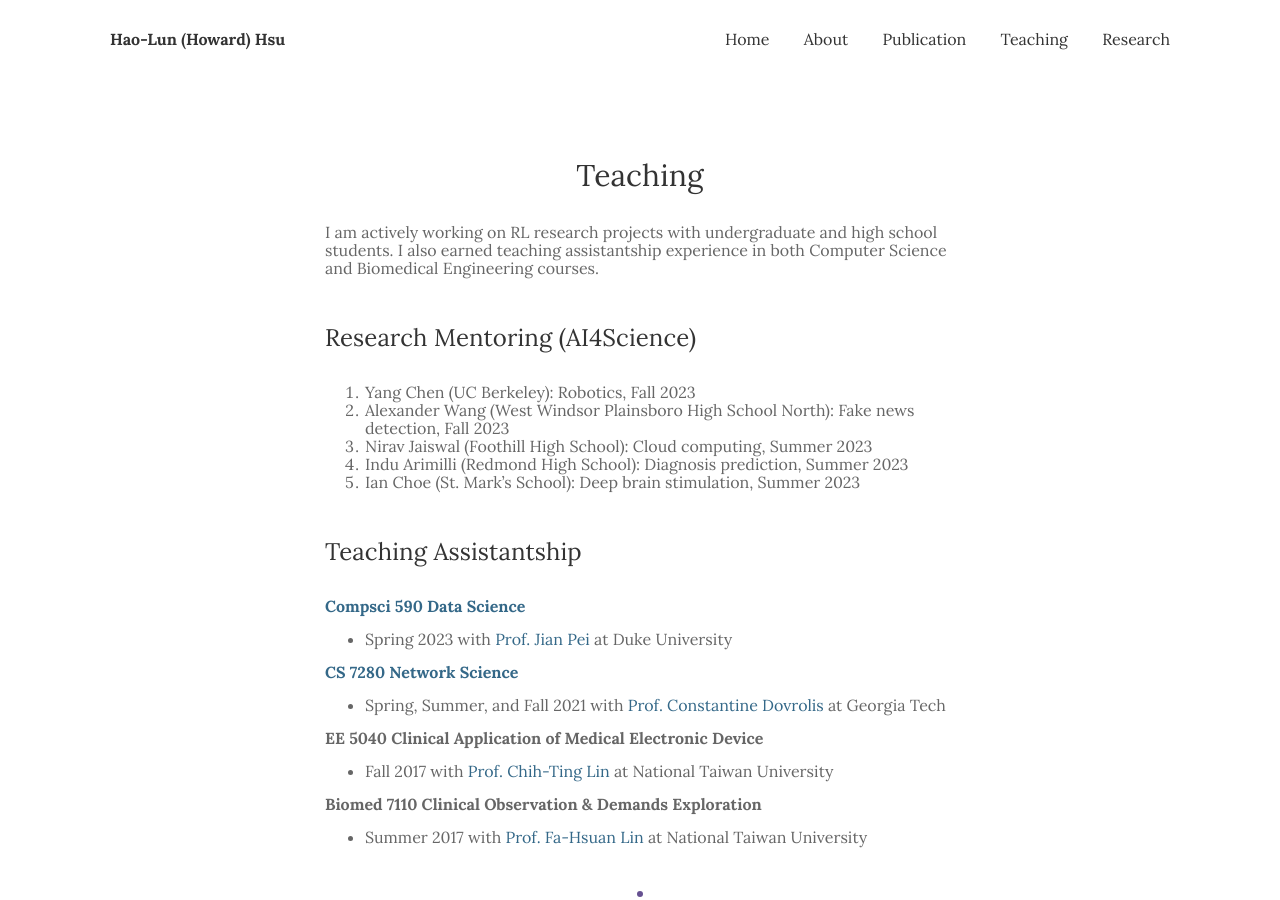
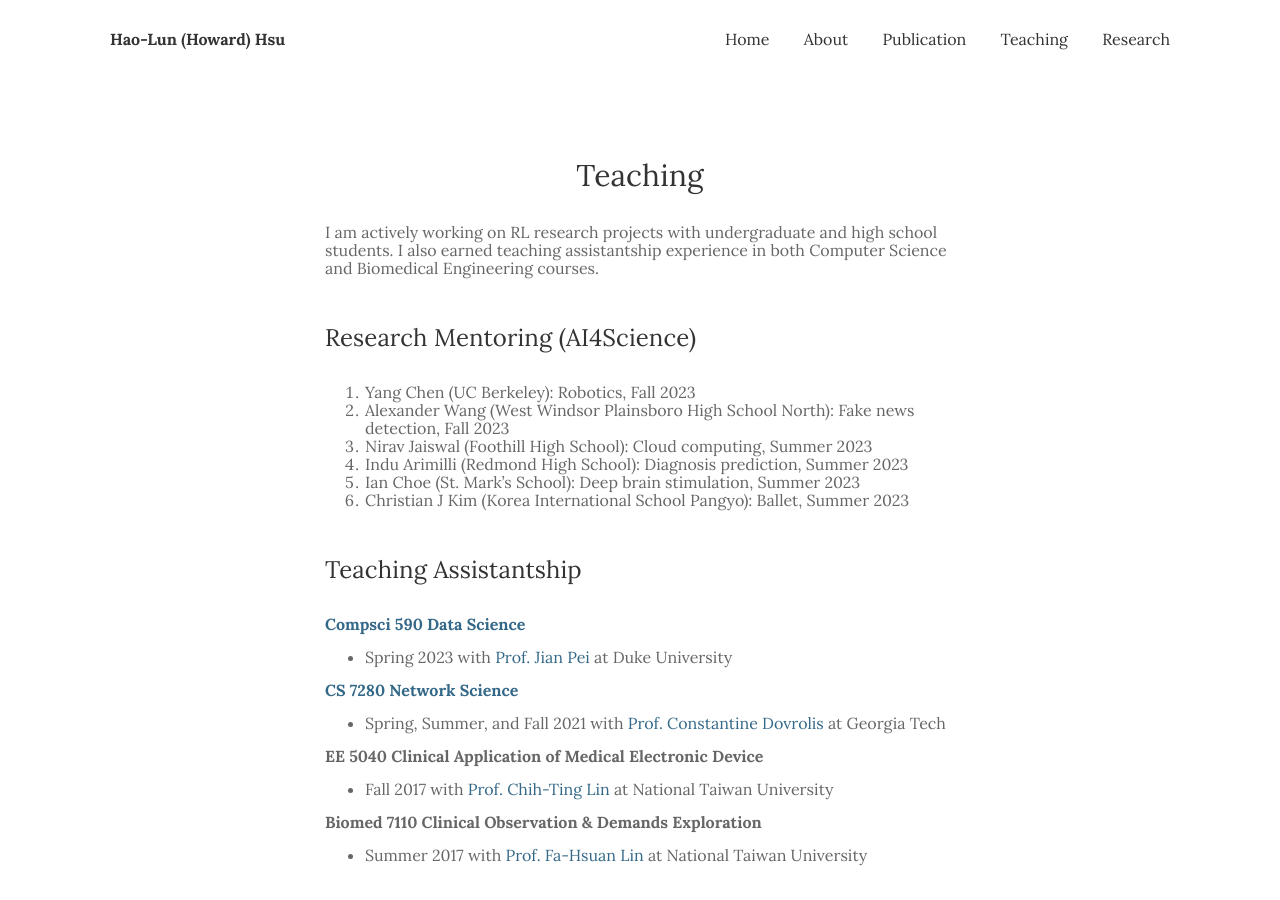
Before and after one commit to hlhsu/hlhsu_new.github.io, a Jekyll site: the page built from _pages/3_teaching.md, in a window 1280 px wide and 900 px high. Built offline with Jekyll 4.4.1, drawn with Linux system fonts in a browser that asks for light colours.

Commit message:
Update 3_teaching.md

```diff
--- a/_pages/3_teaching.md
+++ b/_pages/3_teaching.md
@@ -14,6 +14,7 @@ I also earned teaching assistantship experience in both Computer Science and Bio
 3. Nirav Jaiswal (Foothill High School): Cloud computing, Summer 2023
 4. Indu Arimilli (Redmond High School): Diagnosis prediction, Summer 2023
 5. Ian Choe (St. Mark’s School): Deep brain stimulation, Summer 2023
+6. Christian J Kim (Korea International School Pangyo): Ballet, Summer 2023
 
 ### Teaching Assistantship
 
```
